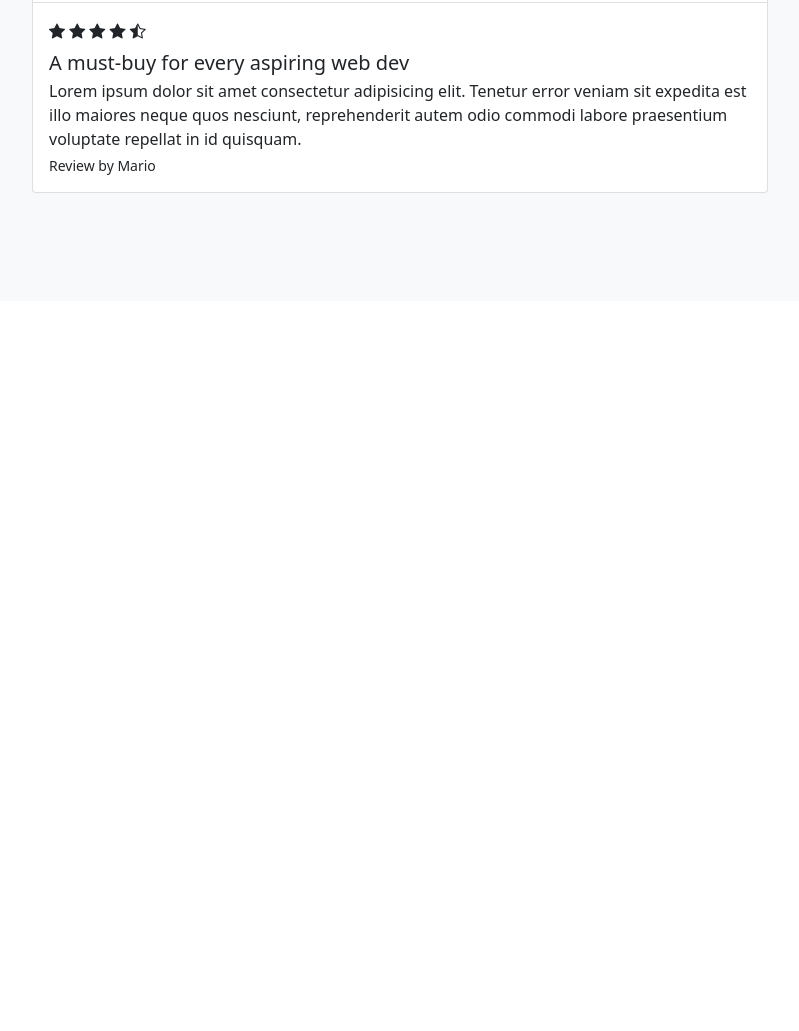
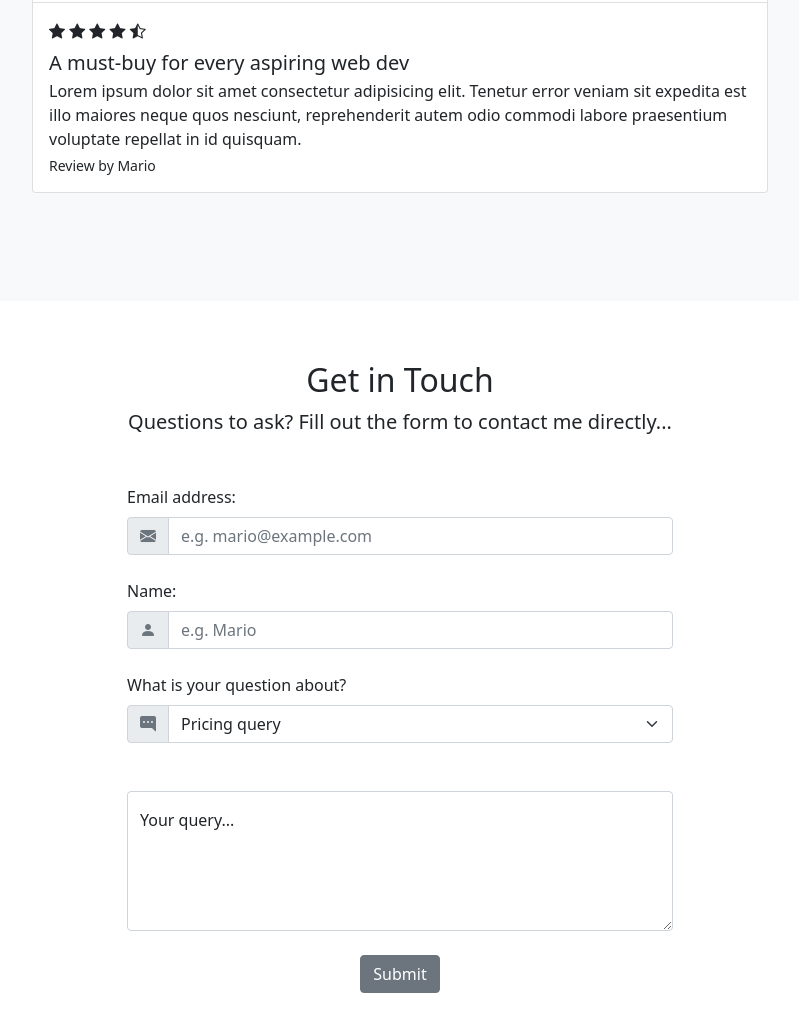
Before and after one commit to ChrisVoco/Bootstrap5, a plain HTML site: page index.html in a window 1280 px wide. Shown: the part 4104-5135 px from the top of the page, without its empty margins (240-1039 px from the left). Before the commit the page ends 4405 px from the top, so only its background shows below. Drawn offline with nearby package versions, Linux system fonts and the light colour scheme.

Commit message:
Thirteenth lesson

```diff
--- a/index.html
+++ b/index.html
@@ -457,6 +457,72 @@
     </section>
 
     <!-- contact form -->
+    <!-- form-control, form-label, form-select, input-group input-group-text -->
+    <section id="contact">
+      <div class="container-lg">
+        <div class="text-center">
+          <h2>Get in Touch</h2>
+          <p class="lead">
+            Questions to ask? Fill out the form to contact me directly...
+          </p>
+        </div>
+        <div class="row justify-content-center my-5">
+          <div class="col-lg-6">
+            <form>
+              <label for="email" class="form-label">Email address:</label>
+              <div class="input-group mb-4">
+                <span class="input-group-text">
+                  <i class="bi bi-envelope-fill text-secondary"></i>
+                </span>
+                <input
+                  type="text"
+                  id="email"
+                  class="form-control"
+                  placeholder="e.g. mario@example.com"
+                />
+              </div>
+              <label for="name" class="form-label">Name:</label>
+              <div class="mb-4 input-group">
+                <span class="input-group-text">
+                  <i class="bi bi-person-fill text-secondary"></i>
+                </span>
+                <input
+                  type="text"
+                  id="name"
+                  class="form-control"
+                  placeholder="e.g. Mario"
+                />
+              </div>
+              <label for="subject" class="form-label"
+                >What is your question about?</label
+              >
+              <div class="mb-4 input-group">
+                <span class="input-group-text">
+                  <i class="bi bi-chat-right-dots-fill text-secondary"></i>
+                </span>
+                <select class="form-select" id="subject">
+                  <option value="pricing" selected>Pricing query</option>
+                  <option value="content">Content query</option>
+                  <option value="other">Other query</option>
+                </select>
+              </div>
+              <div class="mb-4 mt-5 form-floating">
+                <textarea
+                  class="form-control"
+                  id="query"
+                  style="height: 140px"
+                  placeholder="query"
+                ></textarea>
+                <label for="query">Your query...</label>
+              </div>
+              <div class="mb-4 text-center">
+                <button type="submit" class="btn btn-secondary">Submit</button>
+              </div>
+            </form>
+          </div>
+        </div>
+      </div>
+    </section>
 
     <!-- get updates / modal trigger -->
 
```
